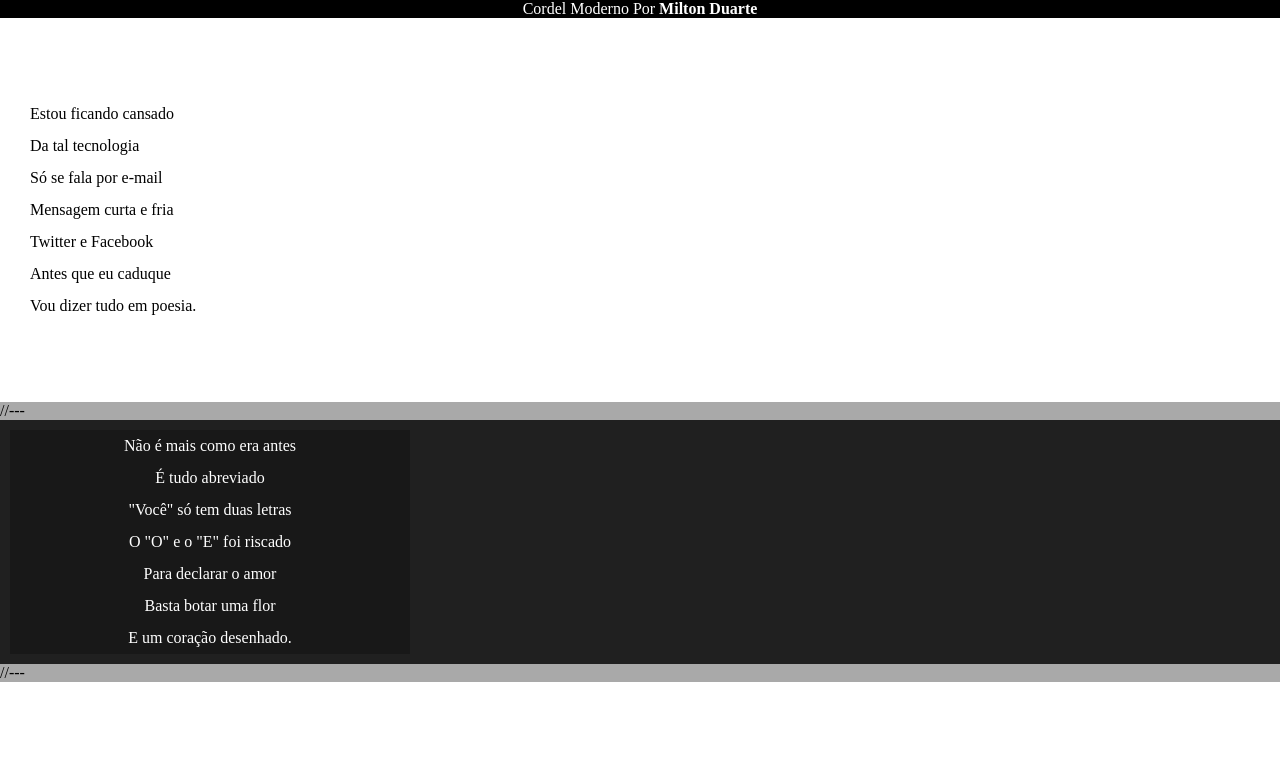
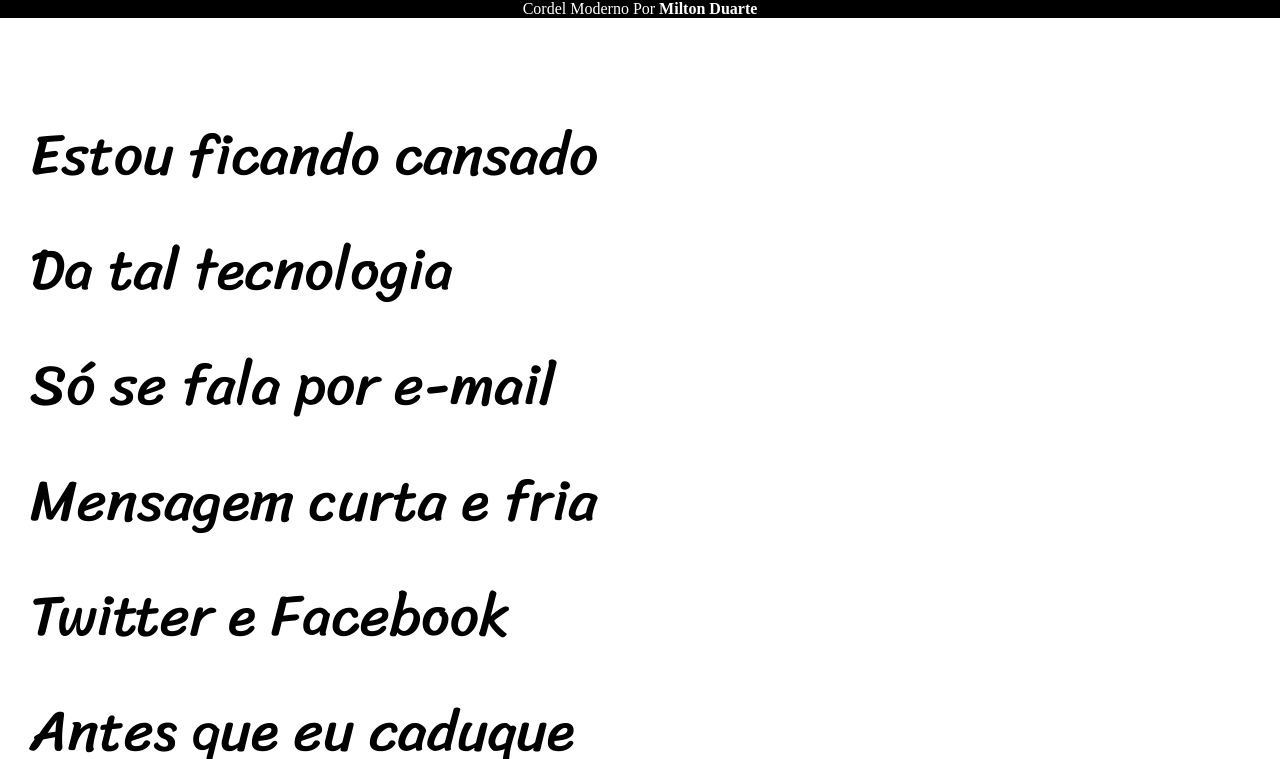
Before and after one commit to Murilo-Menezes/html-css, a plain HTML site: page 5 Projeto HTML CSS Guanabara/src/Desafios/D 12/index.html in a window 1280 px wide. Shown: the top 759 px of the page. Drawn offline with Linux system fonts and the light colour scheme.

Commit message:
atualização

```diff
--- a/5 Projeto HTML CSS Guanabara/src/Desafios/D 12/style.css
+++ b/5 Projeto HTML CSS Guanabara/src/Desafios/D 12/style.css
@@ -1,16 +1,30 @@
 @charset "UTF-8";
+
+
+
+@import url('https://fonts.googleapis.com/css2?family=Passion+One&display=swap');
+@import url('https://fonts.googleapis.com/css2?family=Sriracha&display=swap');
 
 * {
     margin: 0px;
     padding: 0px;
 }
 
+:root{
+    --fonte1: verdana,sans-serif;
+    --fonte2: 'Passion-One', 'cursive';
+    --fonte3: 'Sriracha', 'cursive';
+}
+
+
 html,body{
+    font-family: var(--fonte1);
     min-height: 100vh;
     background-color: darkgray;
 }
 
 header{
+    font-family: var(--fonte2);
     background-color: black;
     color: white;
     text-align: center;
@@ -19,6 +33,7 @@
 header > h1 {
     padding-top: 50px;
     font-variant: small-caps;
+    font-size: 10vw;
 }
 
 header > p{
@@ -36,6 +51,8 @@
 }
 
 section{
+    font-size: 4.5vw;
+    font-family: var(--fonte3);
     padding-top: 10vh;
     padding-bottom:10vh;
     line-height: 2em;
```
